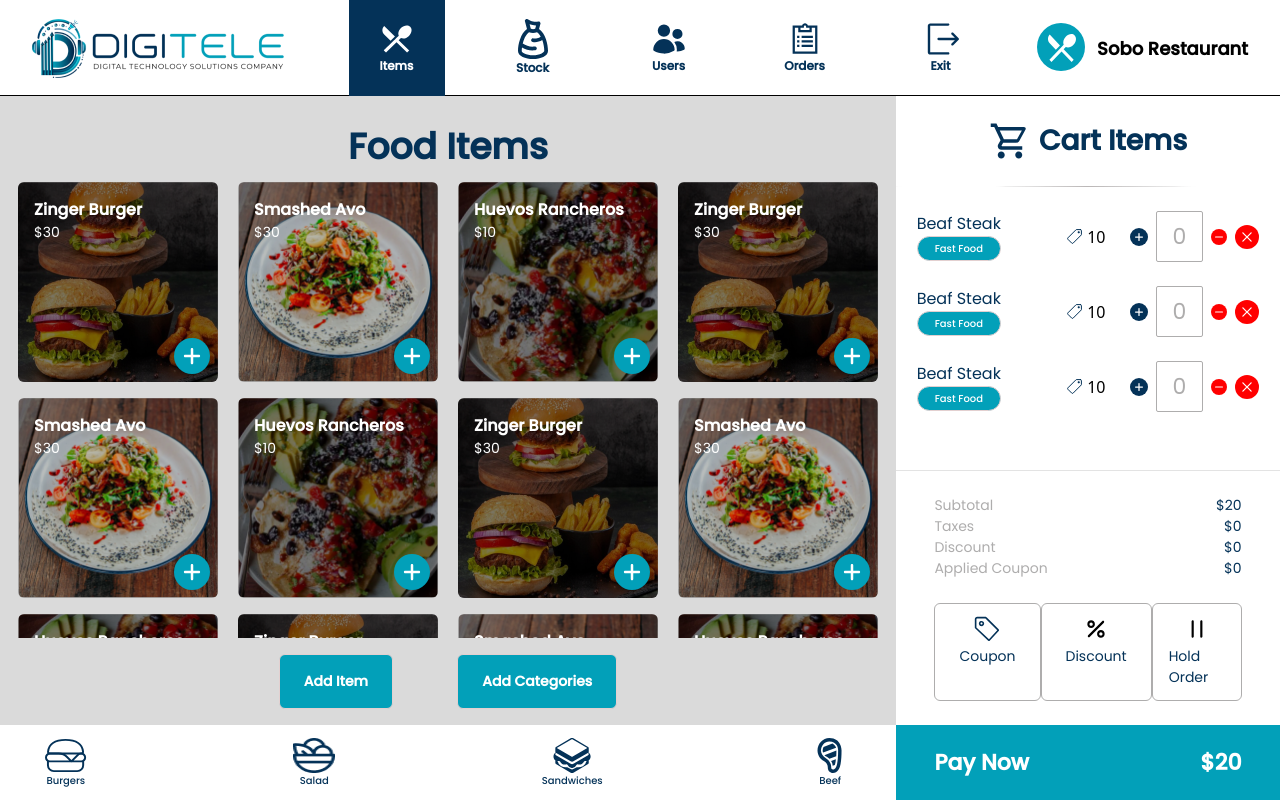
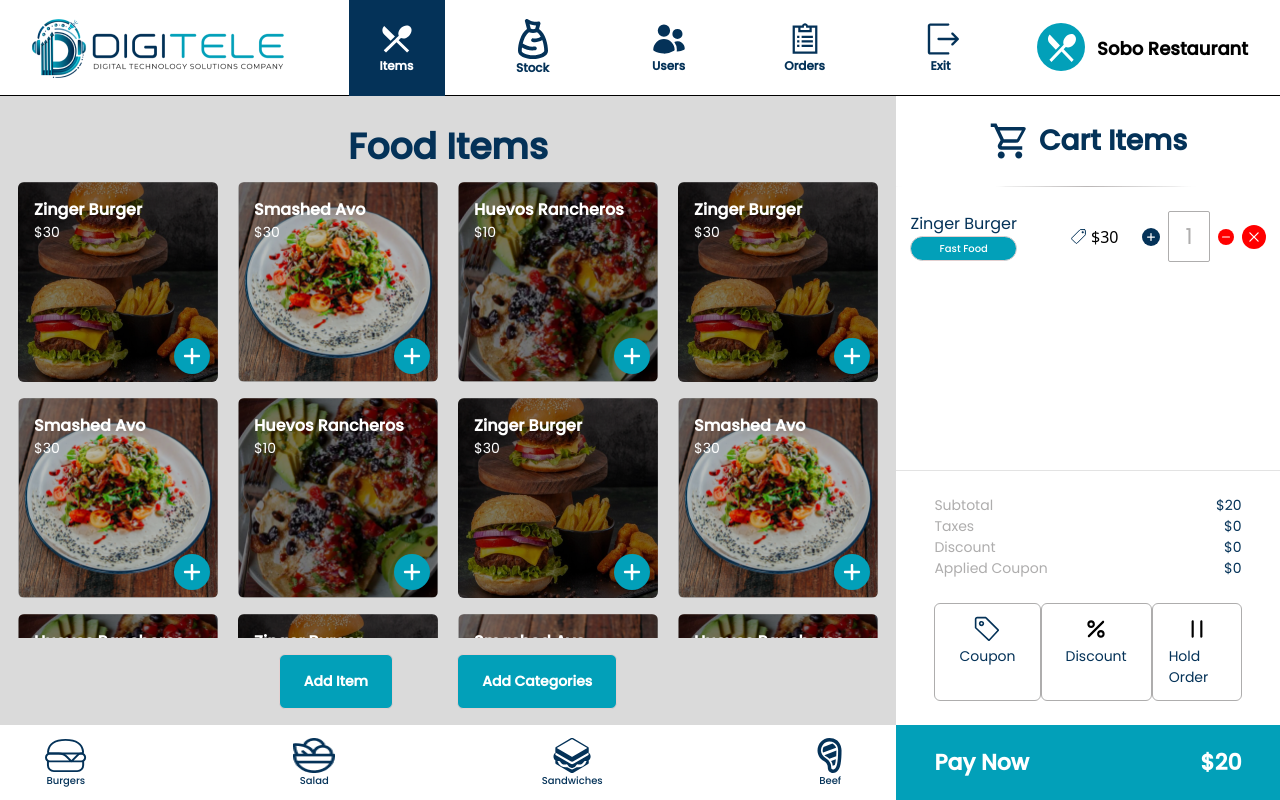
Before and after one commit to Anus-Ali-Khan/Digitelle-POS-Software, a React (Vite) app in the folder apps/digitele-frontend/: page /items in a window 1280 px wide. Both pictures are taken after a click on the element 192 px from the left and 356 px from the top of the page. Built offline with nearby package versions, Linux system fonts and the light colour scheme; what @nx/react would draw is missing.

Commit message:
add to cart functionality added

```diff
--- a/apps/digitele-frontend/src/components/Restaurant/CartItems.tsx
+++ b/apps/digitele-frontend/src/components/Restaurant/CartItems.tsx
@@ -9,29 +9,37 @@ import Coupon from '../../assets/images/coupon.svg';
 import Discount from '../../assets/images/discount.svg';
 import Hold from '../../assets/images/hold.svg';
 import { ItemsTabs } from '../../pages/Restaurant/Items';
-import { cartItems } from '../../utils/constants';
+// import { cartItems } from '../../utils/constants';
 import { useDispatch, useSelector } from 'react-redux';
 import {
   decrement,
   increment,
-} from '../../reduxFeatures/cartCounter/CartCounterSlice';
+} from '../../reduxFeatures/cartCounter/cartCounterSlice';
 import { RootState } from '../../redux/store';
 import { useState } from 'react';
+import {
+  CartItemType,
+  removeCartItem,
+} from '../../reduxFeatures/cartCounter/cartItemsSlice';
 
 type CartItemProps = {
   isCartOpen?: boolean;
   setIsCartOpen?: React.Dispatch<React.SetStateAction<boolean>>;
   setSelectedItemsTab: React.Dispatch<React.SetStateAction<ItemsTabs>>;
+  cartItemsData: CartItemType[];
 };
 
 const CartItems = ({
   isCartOpen,
   setIsCartOpen,
   setSelectedItemsTab,
+  cartItemsData,
 }: CartItemProps) => {
   const [selectedItem, setSelectedItem] = useState<number>(0);
   const addItemCount = useSelector((state: RootState) => state.counter.value);
   const dispatch = useDispatch();
+
+  console.log(cartItemsData);
 
   return (
     <div
@@ -55,7 +63,7 @@ const CartItems = ({
           <img src={Divider} alt="divider" />
         </div>
         <div className="flex flex-col  ">
-          {cartItems.map((item, index) => (
+          {cartItemsData.map((item, index) => (
             <div
               key={index}
               className="flex justify-around mt-6 items-center gap-6 max-[1025px]:gap-4 max-[1025px]:px-2"
@@ -65,7 +73,7 @@ const CartItems = ({
                   {item.name}
                 </p>
                 <CustomButton
-                  title={item.foodType}
+                  title="Fast Food"
                   fontSize="text-[10px]"
                   fontWeight="font-[500]"
                   borderRadius="full"
@@ -86,23 +94,28 @@ const CartItems = ({
                   <div
                     className="  bg-Primary rounded-full p-1 cursor-pointer"
                     onClick={() => {
-                      dispatch(increment()), setSelectedItem(item.id);
+                      dispatch(increment());
+                      setSelectedItem(item.id);
                     }}
                   >
                     <FaPlus size={10} className="text-white" />
                   </div>
                   <p className="font-poppins font-[400] text-[22px] text-[#AEADAD] border rounded-sm px-4 py-2">
-                    {item.id === selectedItem ? addItemCount : 0}
+                    {item.id === selectedItem ? item.quantity + addItemCount : item.quantity}
                   </p>
                   <div
                     className="bg-[#FF0000] rounded-full cursor-pointer"
                     onClick={() => {
-                      dispatch(decrement()), setSelectedItem(item.id);
+                      dispatch(decrement());
+                      setSelectedItem(item.id);
                     }}
                   >
                     <BsDash size={16} className="text-white  " />
                   </div>
-                  <div className="bg-[#FF0000] rounded-full p-1 cursor-pointer ">
+                  <div
+                    className="bg-[#FF0000] rounded-full p-1 cursor-pointer "
+                    onClick={() => dispatch(removeCartItem(item))}
+                  >
                     <RxCross2 size={16} className="text-white" />
                   </div>
                 </div>
--- a/apps/digitele-frontend/src/components/Restaurant/FoodItems.tsx
+++ b/apps/digitele-frontend/src/components/Restaurant/FoodItems.tsx
@@ -2,21 +2,31 @@ import { MdOutlineShoppingCart } from 'react-icons/md';
 import { foodItemsList } from '../../utils/constants';
 import CustomButton from './CustomButton';
 import { FaPlus } from 'react-icons/fa6';
-import { FC } from 'react';
+import { Dispatch, FC } from 'react';
 import CartItems from './CartItems';
 import { ItemsTabs } from '../../pages/Restaurant/Items';
+import { UnknownAction } from '@reduxjs/toolkit';
+import { addCartItem } from '../../reduxFeatures/cartCounter/cartItemsSlice';
+import { RootState } from '../../redux/store';
+import { useSelector } from 'react-redux';
 
 type FoodItemProps = {
   isCartOpen: boolean;
   setIsCartOpen: React.Dispatch<React.SetStateAction<boolean>>;
   setSelectedItemsTab: React.Dispatch<React.SetStateAction<ItemsTabs>>;
+  dispatch: Dispatch<UnknownAction>;
 };
 
 const FoodItems: FC<FoodItemProps> = ({
   isCartOpen,
   setIsCartOpen,
   setSelectedItemsTab,
+  dispatch,
 }: FoodItemProps) => {
+  const cartItemsData = useSelector(
+    (state: RootState) => state.cartItem.cartItems
+  );
+
   return (
     <div className="bg-gray h-[calc(100vh-(96px+75px))] flex flex-col items-center max-[769px]:h-[calc(100vh-(64px+60px))] relative">
       <p className="text-Primary font-poppins font-[700] text-[36px] mt-6">
@@ -32,13 +42,16 @@ const FoodItems: FC<FoodItemProps> = ({
             <div className="h-[200px] w-[200px] bg-black rounded-md opacity-20 max-[426px]:w-[300px] max-[321px]:w-[250px]"></div>
             <div className="p-4 absolute">
               <p className="font-poppins font-[700] text-[16px] text-[#FFFFFF]">
-                {item.title}
+                {item.name}
               </p>
               <p className="font-[400] font-poppins text-[14px] text-[#FFFFFF]">
                 {item.price}
               </p>
             </div>
-            <div className="absolute bottom-2 right-2 bg-Secondary rounded-full p-2 cursor-pointer">
+            <div
+              className="absolute bottom-2 right-2 bg-Secondary rounded-full p-2 cursor-pointer"
+              onClick={() => dispatch(addCartItem(item))}
+            >
               <FaPlus size={20} />
             </div>
           </div>
@@ -78,6 +91,7 @@ const FoodItems: FC<FoodItemProps> = ({
             isCartOpen={isCartOpen}
             setIsCartOpen={setIsCartOpen}
             setSelectedItemsTab={setSelectedItemsTab}
+            cartItemsData={cartItemsData}
           />
         </div>
       )}
--- a/apps/digitele-frontend/src/pages/Restaurant/Items.tsx
+++ b/apps/digitele-frontend/src/pages/Restaurant/Items.tsx
@@ -5,6 +5,8 @@ import FoodItems from '../../components/Restaurant/FoodItems';
 import AddItems from '../../components/Restaurant/AddItems';
 import AddCategories from '../../components/Restaurant/AddCategories';
 import PayNow from '../../components/Restaurant/PayNow';
+import { useSelector, useDispatch } from 'react-redux';
+import { RootState } from '../../redux/store';
 
 export enum ItemsTabs {
   Items = 'Items',
@@ -19,6 +21,9 @@ const Items = () => {
     ItemsTabs.Items
   );
 
+  const cartItemsData = useSelector((state: RootState) => state.cartItem.cartItems);
+  const dispatch = useDispatch();
+
   return (
     <div>
       {selectedItemsTab === ItemsTabs.Items ? (
@@ -28,6 +33,7 @@ const Items = () => {
               setIsCartOpen={setIsCartOpen}
               isCartOpen={isCartOpen}
               setSelectedItemsTab={setSelectedItemsTab}
+              dispatch={dispatch}
             />
             <BottomTab />
           </div>
@@ -36,6 +42,7 @@ const Items = () => {
               isCartOpen={isCartOpen}
               setIsCartOpen={setIsCartOpen}
               setSelectedItemsTab={setSelectedItemsTab}
+              cartItemsData={cartItemsData}
             />
           </div>
         </div>
--- a/apps/digitele-frontend/src/redux/store.ts
+++ b/apps/digitele-frontend/src/redux/store.ts
@@ -1,9 +1,11 @@
 import { configureStore } from '@reduxjs/toolkit';
-import counterReducer from '../reduxFeatures/cartCounter/CartCounterSlice';
+import counterReducer from '../reduxFeatures/cartCounter/cartCounterSlice';
+import cartItemReducer from '../reduxFeatures/cartCounter/cartItemsSlice';
 
 export const store = configureStore({
   reducer: {
     counter: counterReducer,
+    cartItem: cartItemReducer,
   },
 });
 
--- a/apps/digitele-frontend/src/reduxFeatures/cartCounter/cartCounterSlice.ts
+++ b/apps/digitele-frontend/src/reduxFeatures/cartCounter/cartCounterSlice.ts
@@ -1,5 +1,5 @@
 import { createSlice } from '@reduxjs/toolkit';
-import type { PayloadAction } from '@reduxjs/toolkit';
+
 
 export interface CounterState {
   value: number;
--- a/apps/digitele-frontend/src/reduxFeatures/cartCounter/cartItemsSlice.ts
+++ b/apps/digitele-frontend/src/reduxFeatures/cartCounter/cartItemsSlice.ts
@@ -1,6 +1,6 @@
 import { createSlice, PayloadAction } from '@reduxjs/toolkit';
 
-type CartItemType = {
+export type CartItemType = {
   id: number;
   name: string;
   price: string;
@@ -31,11 +31,23 @@ export const cartItemSlice = createSlice({
             return item;
           }
         });
+      } else {
+        state.cartItems.push(action.payload);
+      }
+    },
+    removeCartItem: (state, action: PayloadAction<CartItemType>) => {
+      const foundedItem = state.cartItems.find(
+        (item) => item.id === action.payload.id
+      );
+      if (foundedItem) {
+        state.cartItems = state.cartItems.filter((item) => {
+          return item.id !== foundedItem.id;
+        });
       }
     },
   },
 });
 
-// check the item existance in array (done)
-// if present increase quantity
-// not present so add it in array
+export const { addCartItem, removeCartItem } = cartItemSlice.actions;
+
+export default cartItemSlice.reducer;
--- a/apps/digitele-frontend/src/utils/constants.tsx
+++ b/apps/digitele-frontend/src/utils/constants.tsx
@@ -56,82 +56,95 @@ export const navLinks: navLinksTypes[] = [
 
 type foodItemsTypes = {
   id: number;
-  title: string;
+  name: string;
   price: string;
-  img: string;
+  quantity: number;
+  img?: string;
 };
 
 export const foodItemsList: foodItemsTypes[] = [
   {
     id: 1,
-    title: 'Zinger Burger',
+    name: 'Zinger Burger',
     price: '$30',
+    quantity:1,
     img: Burger,
   },
   {
     id: 2,
-    title: 'Smashed Avo',
+    name: 'Smashed Avo',
     price: '$30',
+    quantity:1,
     img: Avo,
   },
   {
     id: 3,
-    title: 'Huevos Rancheros',
+    name: 'Huevos Rancheros',
     price: '$10',
+    quantity:1,
     img: Rancheros,
   },
   {
     id: 4,
-    title: 'Zinger Burger',
+    name: 'Zinger Burger',
     price: '$30',
+    quantity:1,
     img: Burger,
   },
   {
     id: 5,
-    title: 'Smashed Avo',
+    name: 'Smashed Avo',
     price: '$30',
+    quantity:1,
     img: Avo,
   },
   {
     id: 6,
-    title: 'Huevos Rancheros',
+    name: 'Huevos Rancheros',
     price: '$10',
+    quantity:1,
     img: Rancheros,
   },
   {
     id: 7,
-    title: 'Zinger Burger',
+    name: 'Zinger Burger',
     price: '$30',
+    quantity:1,
     img: Burger,
   },
   {
     id: 8,
-    title: 'Smashed Avo',
+    name: 'Smashed Avo',
     price: '$30',
+    quantity:1,
     img: Avo,
   },
   {
     id: 9,
-    title: 'Huevos Rancheros',
+    name: 'Huevos Rancheros',
     price: '$10',
+    quantity:1,
     img: Rancheros,
   },
   {
     id: 10,
-    title: 'Zinger Burger',
+    name: 'Zinger Burger',
     price: '$30',
+    quantity:1,
     img: Burger,
   },
   {
     id: 11,
-    title: 'Smashed Avo',
+    name: 'Smashed Avo',
     price: '$30',
+    quantity:1,
     img: Avo,
   },
   {
     id: 12,
-    title: 'Huevos Rancheros',
+    name: 'Huevos Rancheros',
     price: '$10',
+    quantity:1,
     img: Rancheros,
   },
 ];
```
Also changed, not shown: 1 other file (tests, documents, lock files or other folders).
